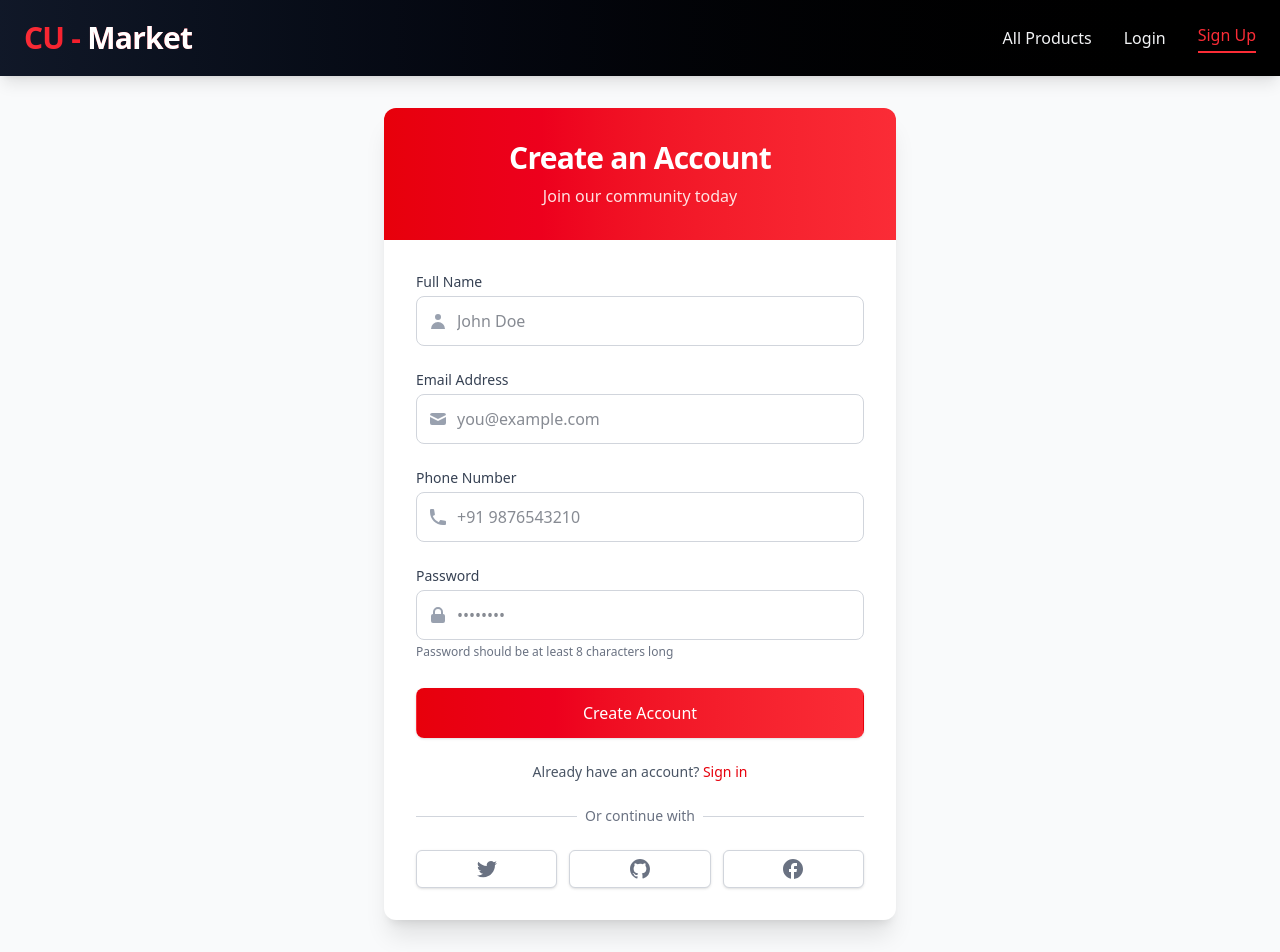
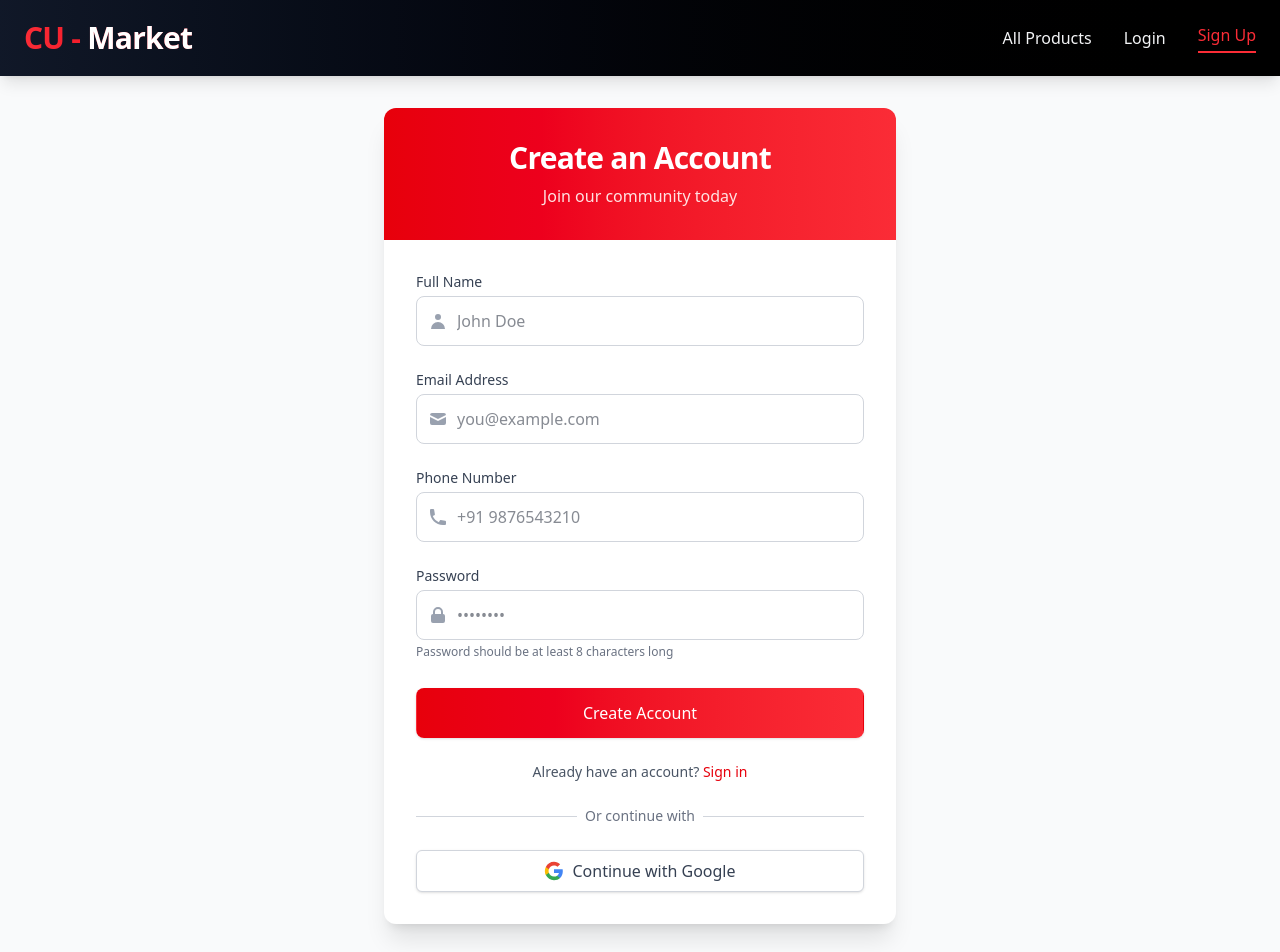
Before and after one commit to beyondrana/Cranes-Market-frontend, a React (Vite) app: page /signup in a window 1280 px wide. Shown: the top 952 px of the page. Built offline with nearby package versions, Linux system fonts and the light colour scheme; no server answers.

Commit message:
added google button

```diff
--- a/src/pages/Signup.jsx
+++ b/src/pages/Signup.jsx
@@ -32,6 +32,11 @@ const Signup = () => {
     } finally {
       setLoading(false);
     }
+  };
+
+  const handleGoogleSignup = () => {
+    // Redirect to Google OAuth endpoint
+    window.location.href = `${API_URL}/api/v1/auth/google`;
   };
 
   return (
@@ -200,47 +205,32 @@ const Signup = () => {
                 </div>
               </div>
 
-              <div className="mt-6 grid grid-cols-3 gap-3">
-                <div>
-                  <a
-                    href="#"
-                    className="w-full inline-flex justify-center py-2 px-4 border border-gray-300 rounded-md shadow-sm bg-white text-gray-500 hover:bg-gray-50"
-                  >
-                    <svg className="h-5 w-5" fill="currentColor" viewBox="0 0 20 20">
-                      <path
-                        d="M6.29 18.251c7.547 0 11.675-6.253 11.675-11.675 0-.178 0-.355-.012-.53A8.348 8.348 0 0020 3.92a8.19 8.19 0 01-2.357.646 4.118 4.118 0 001.804-2.27 8.224 8.224 0 01-2.605.996 4.107 4.107 0 00-6.993 3.743 11.65 11.65 0 01-8.457-4.287 4.106 4.106 0 001.27 5.477A4.073 4.073 0 01.8 7.713v.052a4.105 4.105 0 003.292 4.022 4.095 4.095 0 01-1.853.07 4.108 4.108 0 003.834 2.85A8.233 8.233 0 010 16.407a11.616 11.616 0 006.29 1.84"
-                      ></path>
-                    </svg>
-                  </a>
-                </div>
-                <div>
-                  <a
-                    href="#"
-                    className="w-full inline-flex justify-center py-2 px-4 border border-gray-300 rounded-md shadow-sm bg-white text-gray-500 hover:bg-gray-50"
-                  >
-                    <svg className="h-5 w-5" fill="currentColor" viewBox="0 0 20 20">
-                      <path
-                        fillRule="evenodd"
-                        d="M10 0C4.477 0 0 4.484 0 10.017c0 4.425 2.865 8.18 6.839 9.504.5.092.682-.217.682-.483 0-.237-.008-.868-.013-1.703-2.782.605-3.369-1.343-3.369-1.343-.454-1.158-1.11-1.466-1.11-1.466-.908-.62.069-.608.069-.608 1.003.07 1.531 1.032 1.531 1.032.892 1.53 2.341 1.088 2.91.832.092-.647.35-1.088.636-1.338-2.22-.253-4.555-1.113-4.555-4.951 0-1.093.39-1.988 1.029-2.688-.103-.253-.446-1.272.098-2.65 0 0 .84-.27 2.75 1.026A9.564 9.564 0 0110 4.844c.85.004 1.705.115 2.504.337 1.909-1.296 2.747-1.027 2.747-1.027.546 1.379.203 2.398.1 2.651.64.7 1.028 1.595 1.028 2.688 0 3.848-2.339 4.695-4.566 4.942.359.31.678.921.678 1.856 0 1.338-.012 2.419-.012 2.747 0 .268.18.58.688.482A10.019 10.019 0 0020 10.017C20 4.484 15.522 0 10 0z"
-                        clipRule="evenodd"
-                      ></path>
-                    </svg>
-                  </a>
-                </div>
-                <div>
-                  <a
-                    href="#"
-                    className="w-full inline-flex justify-center py-2 px-4 border border-gray-300 rounded-md shadow-sm bg-white text-gray-500 hover:bg-gray-50"
-                  >
-                    <svg className="h-5 w-5" fill="currentColor" viewBox="0 0 20 20">
-                      <path
-                        fillRule="evenodd"
-                        d="M10 0C4.48 0 0 4.48 0 10c0 4.84 3.44 8.87 8 9.8V13H6v-3h2V7.5C8 5.57 9.57 4 11.5 4H14v3h-2c-.55 0-1 .45-1 1v2h3l-.5 3H11v6.95c5.05-.5 9-4.76 9-9.95C20 4.48 15.52 0 10 0z"
-                        clipRule="evenodd"
-                      ></path>
-                    </svg>
-                  </a>
-                </div>
+              <div className="mt-6">
+                <button
+                  onClick={handleGoogleSignup}
+                  className="w-full flex justify-center items-center py-2 px-4 border border-gray-300 rounded-md shadow-sm bg-white hover:bg-gray-50 transition-colors duration-200"
+                >
+                  <svg className="h-5 w-5 mr-2" viewBox="0 0 24 24">
+                    <path
+                      d="M22.56 12.25c0-.78-.07-1.53-.2-2.25H12v4.26h5.92c-.26 1.37-1.04 2.53-2.21 3.31v2.77h3.57c2.08-1.92 3.28-4.74 3.28-8.09z"
+                      fill="#4285F4"
+                    />
+                    <path
+                      d="M12 23c2.97 0 5.46-.98 7.28-2.66l-3.57-2.77c-.98.66-2.23 1.06-3.71 1.06-2.86 0-5.29-1.93-6.16-4.53H2.18v2.84C3.99 20.53 7.7 23 12 23z"
+                      fill="#34A853"
+                    />
+                    <path
+                      d="M5.84 14.09c-.22-.66-.35-1.36-.35-2.09s.13-1.43.35-2.09V7.07H2.18C1.43 8.55 1 10.22 1 12s.43 3.45 1.18 4.93l2.85-2.22.81-.62z"
+                      fill="#FBBC05"
+                    />
+                    <path
+                      d="M12 5.38c1.62 0 3.06.56 4.21 1.64l3.15-3.15C17.45 2.09 14.97 1 12 1 7.7 1 3.99 3.47 2.18 7.07l3.66 2.84c.87-2.6 3.3-4.53 6.16-4.53z"
+                      fill="#EA4335"
+                    />
+                    <path d="M1 1h22v22H1z" fill="none" />
+                  </svg>
+                  <span className="text-gray-700 font-medium">Continue with Google</span>
+                </button>
               </div>
             </div>
           </div>
```
